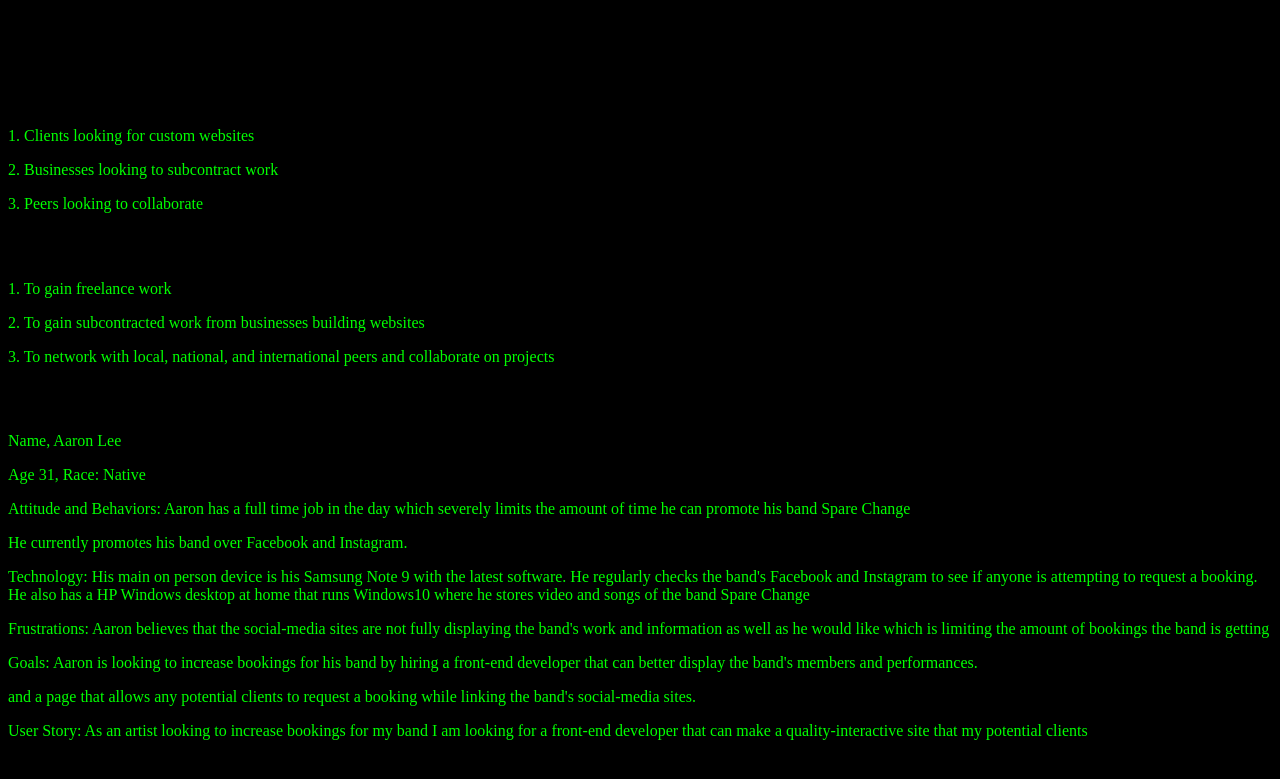
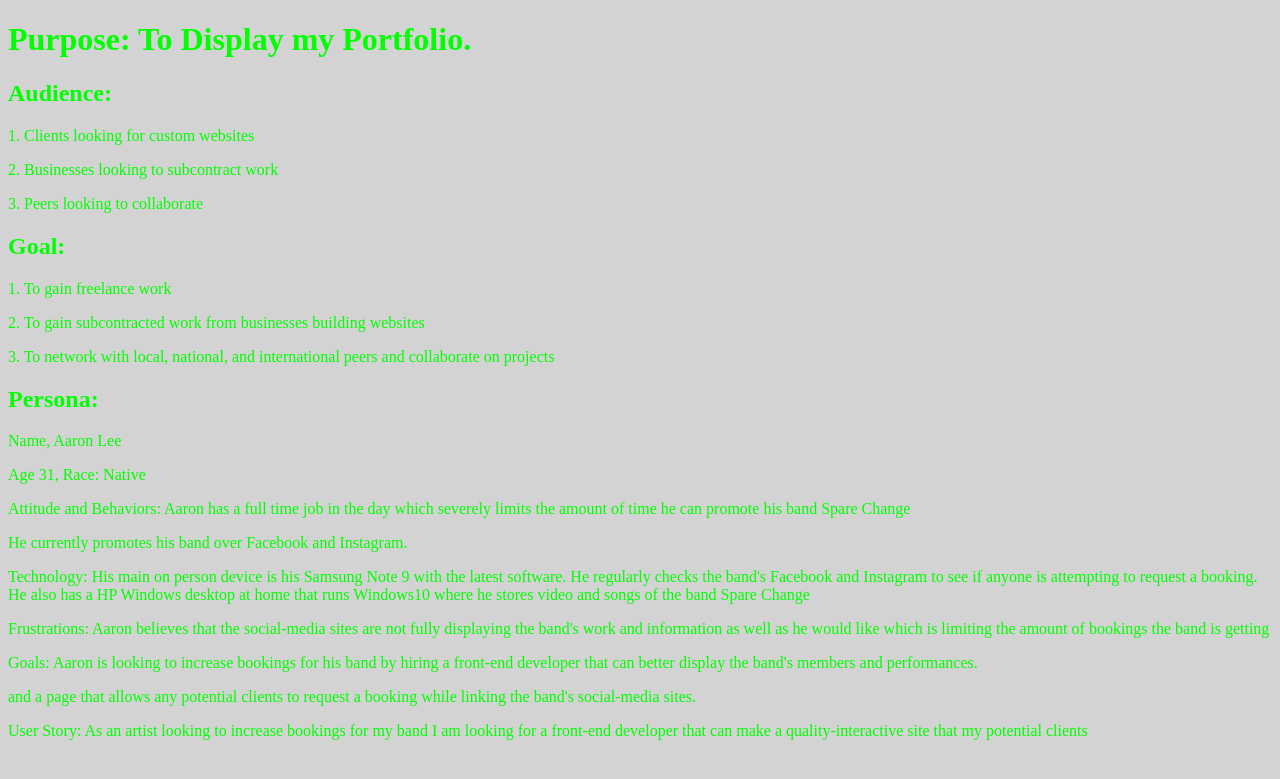
Before and after one commit to danielcoderhernandez/my-pwp-daniel-hernandez, a PHP site: page /milestone-1.php in a window 1280 px wide. Shown: the top 779 px of the page. Run offline with PHP 8.4, Linux system fonts and the light colour scheme.

Commit message:
updated h1 and h2 tags

```diff
--- a/public_html/directory/directory-style.css
+++ b/public_html/directory/directory-style.css
@@ -1,5 +1,13 @@
 body{
-	background-color: black;
+	background-color: lightgray;
+}
+
+h1{ text-align: left;
+	color: lime;
+}
+
+h2{ text-align: left;
+	color: lime;
 }
 
 p{ text-align: left;
```
